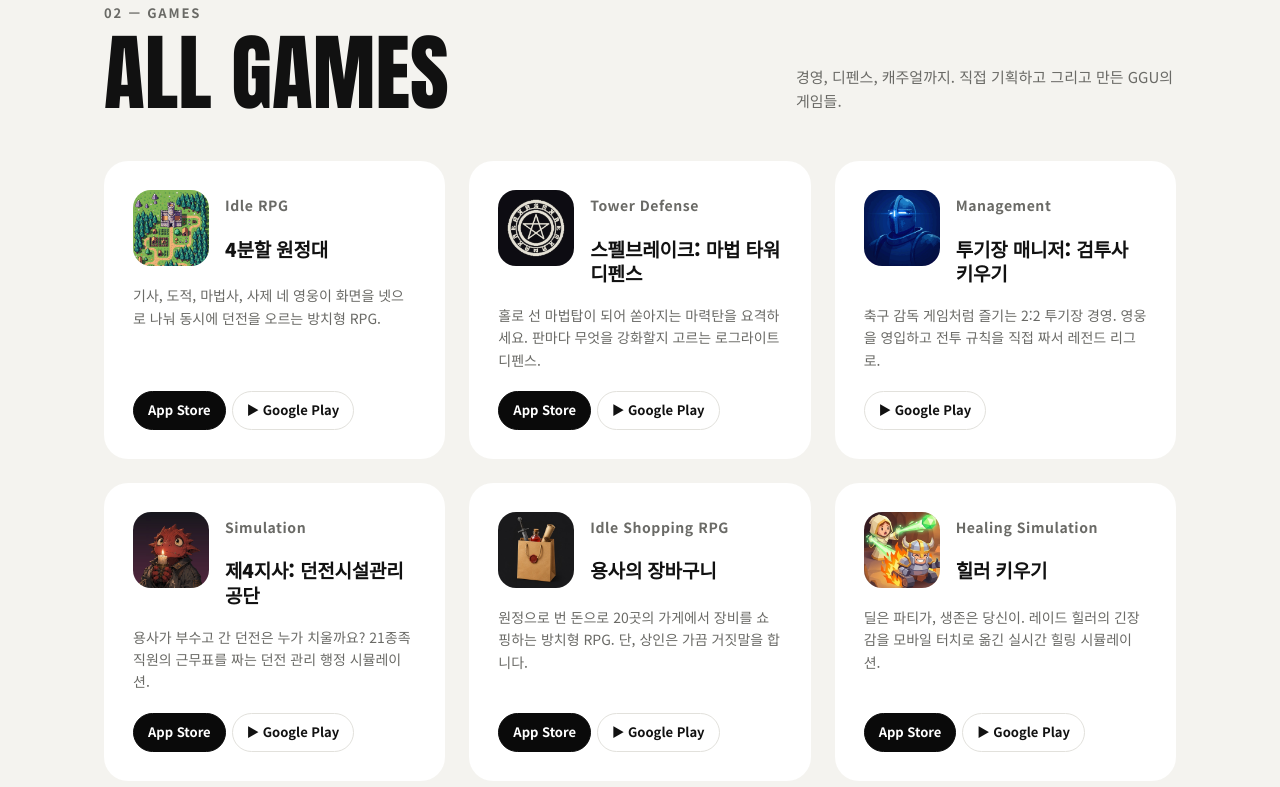
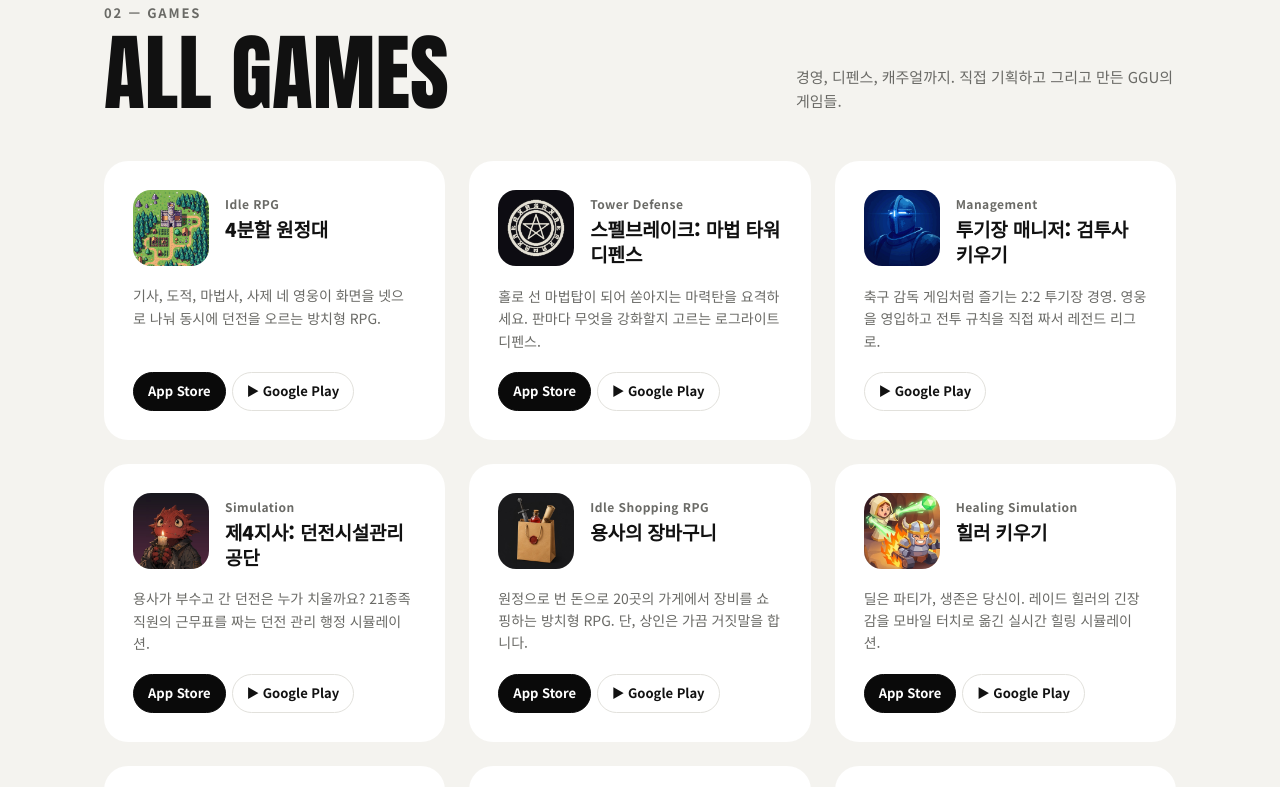
Before and after one commit to shwach/shwach.github.io, a plain HTML site: page index.html in a window 1280 px wide. Shown: the part 2003-2790 px from the top of the page. Drawn offline with Linux system fonts and the light colour scheme.

Commit message:
Tighten gap between genre and title on game cards
Co-Authored-By: Claude Opus 5.5 <noreply@anthropic.com>

```diff
--- a/style.css
+++ b/style.css
@@ -195,7 +195,7 @@ section.alt .card { border-color: transparent; }
 .card img { width: 76px; height: 76px; border-radius: 18px; object-fit: cover; }
 .card-genre { font-size: 12px; font-weight: 700; color: var(--muted); letter-spacing: .04em; margin-bottom: 4px; white-space: nowrap; overflow: hidden; text-overflow: ellipsis; }
 .card h3 { font-size: 19px; font-weight: 900; letter-spacing: -.01em; line-height: 1.3; }
-.card p { font-size: 14px; color: var(--muted); margin-bottom: 20px; flex: 1; }
+.card > p { font-size: 14px; color: var(--muted); margin-bottom: 20px; flex: 1; }
 .card .store-row { gap: 6px; }
 .card-foot { display: flex; align-items: center; justify-content: space-between; gap: 12px; flex-wrap: wrap; }
 .store-link {
```
